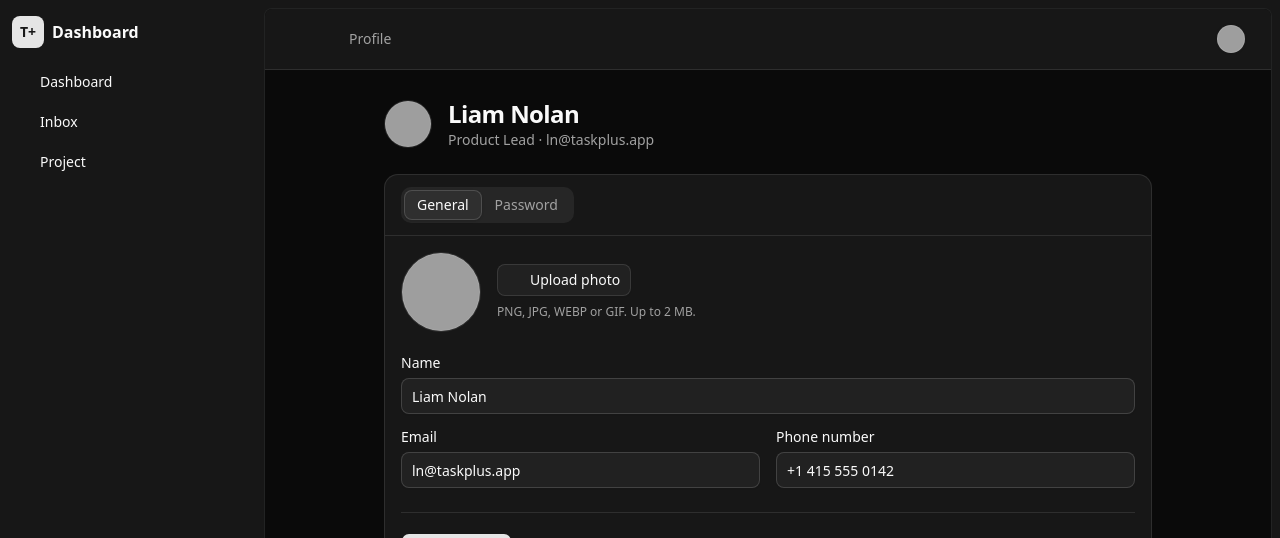
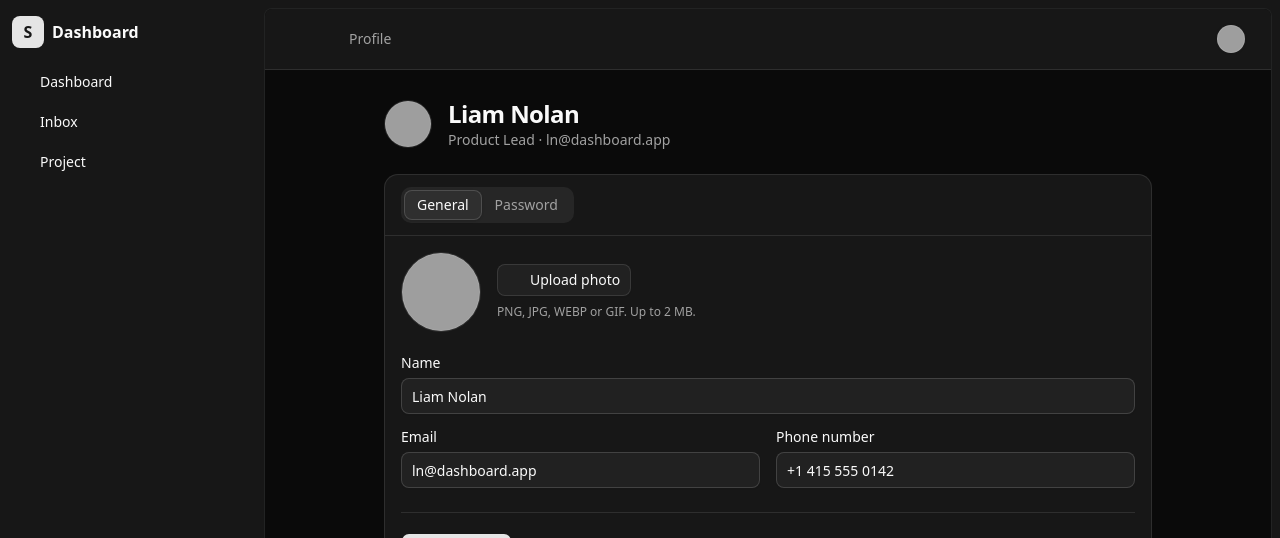
Before and after one commit to dev-suheer/next-dashboard-template, a Next.js app: page /profile in a window 1280 px wide. Shown: the top 538 px of the page. Built offline with nearby package versions, Linux system fonts and the light colour scheme; grey boxes are pictures that could not be loaded; some icons are missing.

Commit message:
fix(project): update project name

```diff
--- a/app/(dashboard)/profile/page.tsx
+++ b/app/(dashboard)/profile/page.tsx
@@ -6,7 +6,7 @@ import { userProfile } from "@/mock-data/dashboard";
 import type { Metadata } from "next";
 
 export const metadata: Metadata = {
-  title: "Profile - Taskplus",
+  title: "Profile - Dashboard",
   description: "Manage your account details and password",
 };
 
--- a/app/layout.tsx
+++ b/app/layout.tsx
@@ -14,8 +14,8 @@ const geistMono = Geist_Mono({
 });
 
 export const metadata: Metadata = {
-  title: "Taskplus Dashboard - Square UI",
-  description: "Taskplus dashboard with tasks and projects management",
+  title: "Dashboard - Next",
+  description: "A dashboard template built with Next.js, TypeScript, and Tailwind CSS.",
 };
 
 export default function RootLayout({
--- a/components/dashboard/sidebar.tsx
+++ b/components/dashboard/sidebar.tsx
@@ -67,7 +67,7 @@ export function DashboardSidebar(props: React.ComponentProps<typeof Sidebar>) {
       <SidebarHeader className="px-3 py-4">
         <div className="flex items-center gap-2 w-full">
           <div className="size-8 rounded-md bg-primary flex items-center justify-center text-primary-foreground shrink-0">
-            <span className="text-sm font-bold">T+</span>
+            <span className="text-md font-bold">S</span>
           </div>
           <span className="font-semibold text-base text-sidebar-foreground truncate">
             Dashboard
--- a/mock-data/dashboard.ts
+++ b/mock-data/dashboard.ts
@@ -140,7 +140,7 @@ export interface UserProfile {
 
 export const userProfile: UserProfile = {
   name: "Liam Nolan",
-  email: "ln@taskplus.app",
+  email: "ln@dashboard.app",
   phone: "+1 415 555 0142",
   role: "Product Lead",
   initials: "LN",
```
Also changed, not shown: 1 other file (tests, documents, lock files or other folders).
